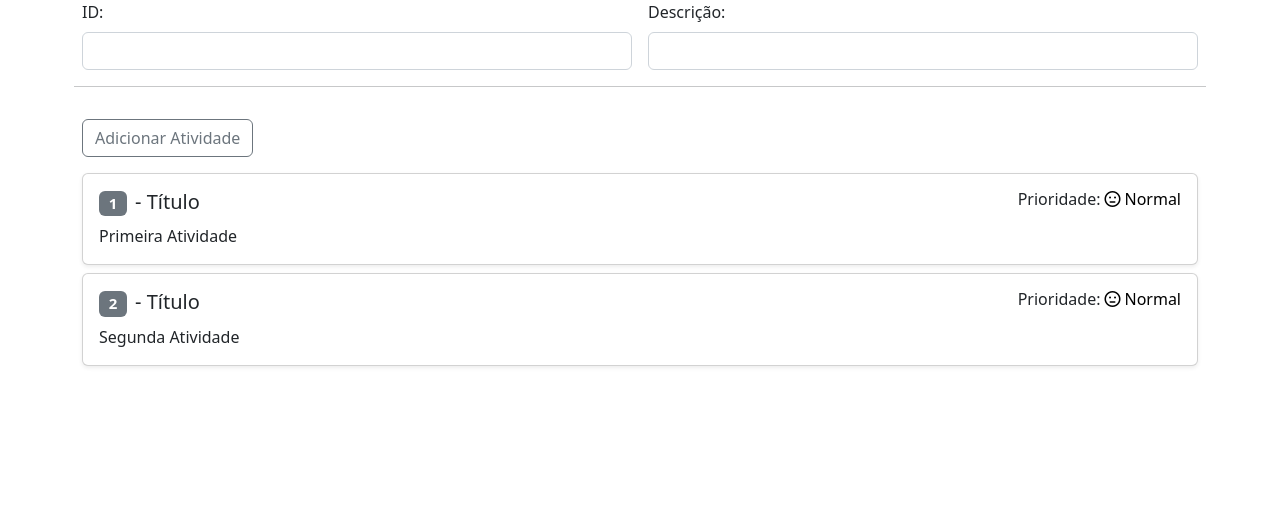
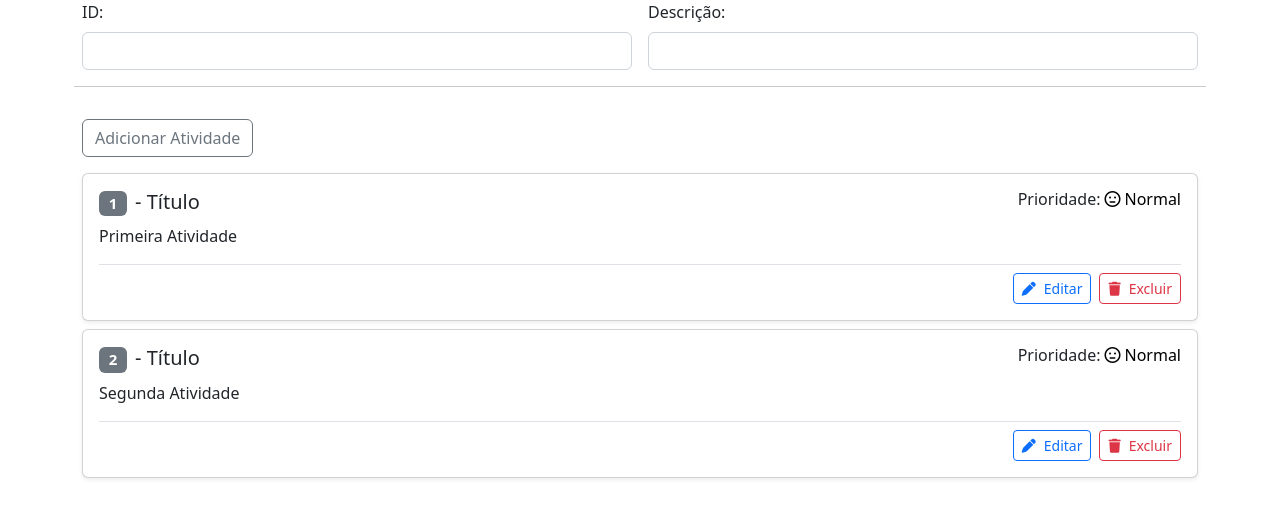
Before and after one commit to LukaasMachado143/react-dotnetcore-efcore, a React (Create React App) app in the folder pro-atividade-app/: page / in a window 1280 px wide. Shown: the top 518 px of the page. Built offline with nearby package versions, Linux system fonts and the light colour scheme.

Commit message:
Seção 1 - REACT - Inserção de botões de editar e escluir tarefas, porém ainda sem funcionalidade

```diff
--- a/pro-atividade-app/src/App.js
+++ b/pro-atividade-app/src/App.js
@@ -69,6 +69,16 @@ function App() {
 
               </div>
               <p className="card-text"> {ativ.descricao}</p>
+              <div className='d-flex justify-content-end pt-2 m-0 border-top'>
+                <button className='btn btn-sm btn-outline-primary me-2'>
+                  <i className='fas fa-pen me-2'></i>
+                  Editar
+                </button>
+                <button className='btn btn-sm btn-outline-danger'>
+                  <i className='fas fa-trash me-2'></i>
+                  Excluir
+                </button>
+              </div>
             </div>
           </div>
         ))}
```
